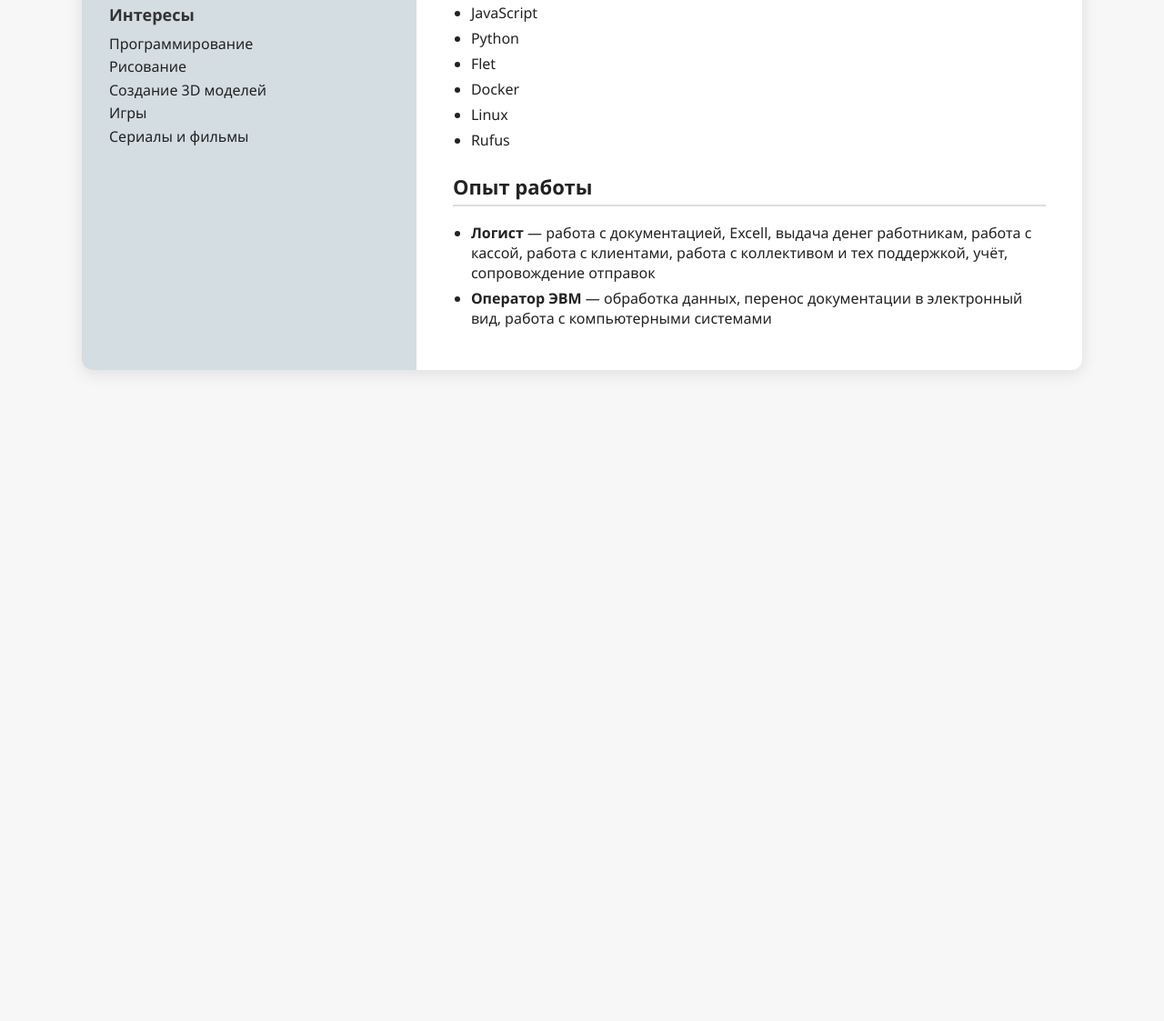
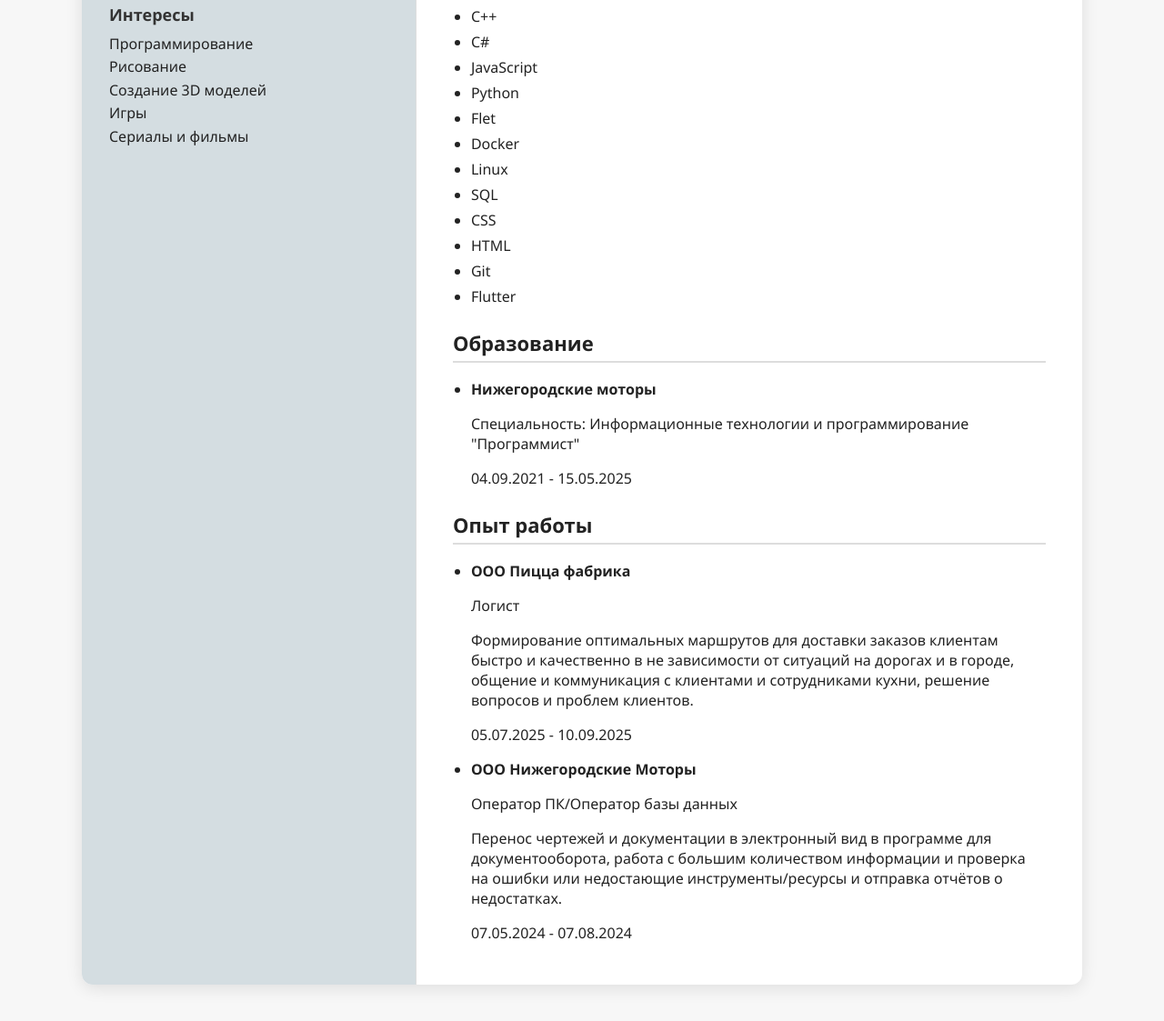
Before and after one commit to KemillyTheAvali/KemillyTheAvali.github.io, a plain HTML site: page index.html in a window 1280 px wide. Shown: the part 421-1544 px from the top of the page at 91% size. Before the commit the page ends 868 px from the top, so only its background shows below. Drawn offline with Linux system fonts and the light colour scheme.

Commit message:
Update index.html

```diff
--- a/index.html
+++ b/index.html
@@ -103,7 +103,7 @@
         <div class="section-title">Контакты</div>
         <div class="text-block">Телефон: +7 930 707 81 23</div>
         <div class="text-block">Email: globalocultcoalition69@gmail.com</div>
-        <div class="social"><a href="https://t.me/Baturiin/path">Telegram</a></div>
+        <div class="social"><a href="https://t.me/Baturiin">Telegram</a></div>
 
         <div class="section-title">Языки</div>
         <div class="text-block">Русский — Родной</div>
@@ -124,14 +124,12 @@
     <div class="content">
         <h1>Батурин Данила Андреевич</h1>
         <h2>Программист-инженер</h2>
-        <ul>
-            <li>Увлечён разработкой, созданием удобных приложений и поиском эффективных технических решений. Постоянно расту в профессии и расширяю навыки.
-            </li>
-        </ul>
+        <p>
+            Увлечён разработкой и созданием удобных, продуманных приложений, ориентированных на реальные потребности пользователей. Стремлюсь находить эффективные технические решения, которые повышают качество продукта и оптимизируют рабочие процессы. Постоянно развиваюсь в профессии: изучаю новые инструменты и технологии, совершенствую навыки проектирования, программирования и тестирования. Открыт к новым задачам и всегда готов к профессиональному росту.
+        </p>
 
         <h2>Навыки</h2>
         <ul>
-            <li>Visual Basic</li>
             <li>C++</li>
             <li>C#</li>
             <li>JavaScript</li>
@@ -139,13 +137,30 @@
             <li>Flet</li>
             <li>Docker</li>
             <li>Linux</li>
-            <li>Rufus</li>
+            <li>SQL</li>
+            <li>CSS</li>
+            <li>HTML</li>
+            <li>Git</li>
+            <li>Flutter</li>
+        </ul>
+
+        <h2>Образование</h2>
+        <ul>
+            <li><b>Нижегородские моторы</b>
+            <p> Специальность: Информационные технологии и программирование "Программист"</p>
+            <p>04.09.2021 - 15.05.2025</p></li>
         </ul>
 
         <h2>Опыт работы</h2>
         <ul>
-            <li><b>Логист</b> — работа с документацией, Excell, выдача денег работникам, работа с кассой, работа с клиентами, работа с коллективом и тех поддержкой, учёт, сопровождение отправок</li>
-            <li><b>Оператор ЭВМ</b> — обработка данных, перенос документации в электронный вид, работа с компьютерными системами</li>
+            <li><b>ООО Пицца фабрика</b>
+            <p>Логист</p>
+            <p>Формирование оптимальных маршрутов для доставки заказов клиентам быстро и качественно в не зависимости от ситуаций на дорогах и в городе, общение и коммуникация с клиентами и сотрудниками кухни, решение вопросов и проблем клиентов.</p>
+            <p>05.07.2025 - 10.09.2025</p></li>
+            <li><b>ООО Нижегородские Моторы</b>
+                <p>Оператор ПК/Оператор базы данных</p>
+                <p>Перенос чертежей и документации в электронный вид в программе для документооборота, работа с большим количеством информации и проверка на ошибки или недостающие инструменты/ресурсы и отправка отчётов о недостатках. </p>
+                <p>07.05.2024 - 07.08.2024</p></li>
         </ul>
     </div>
 </div>
```
